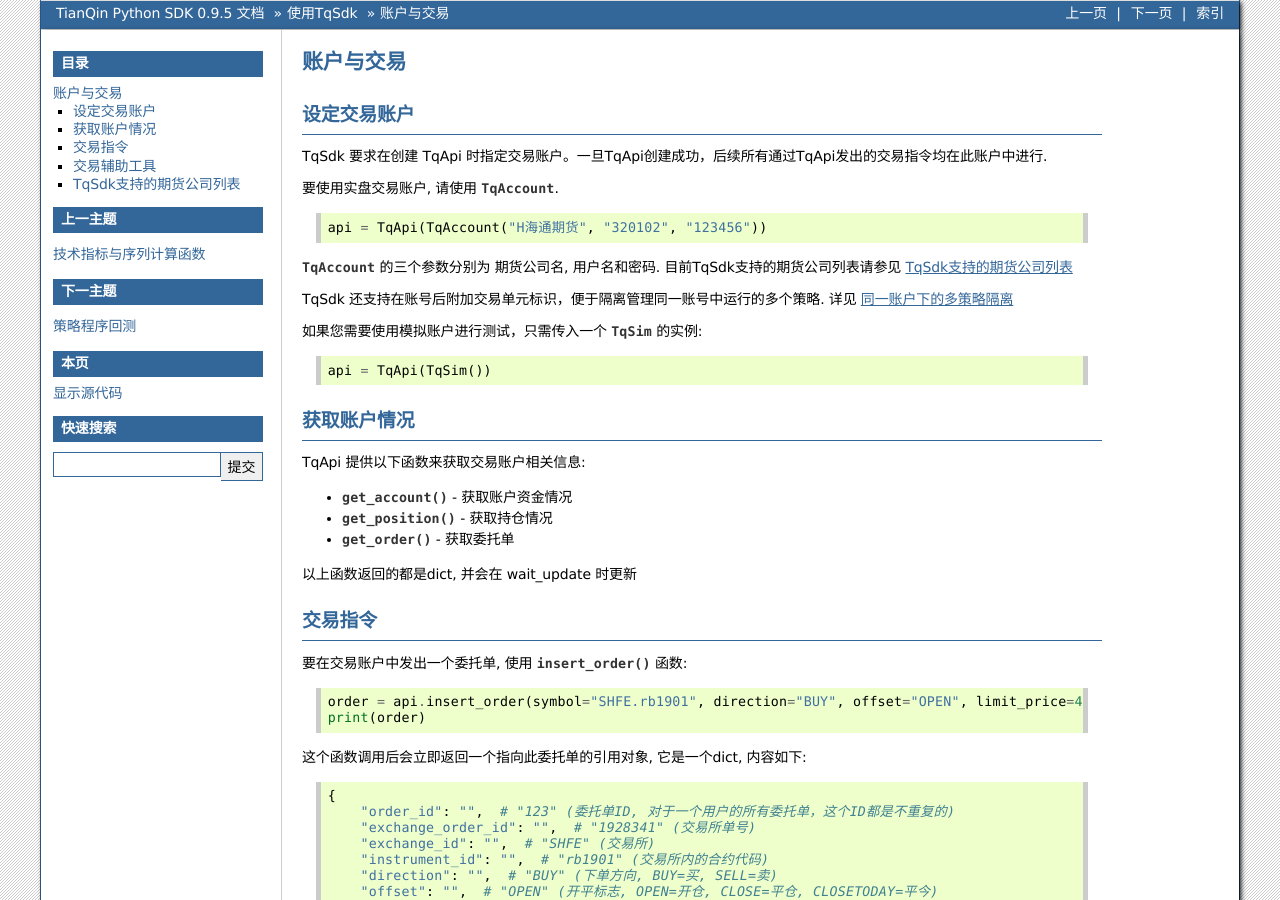
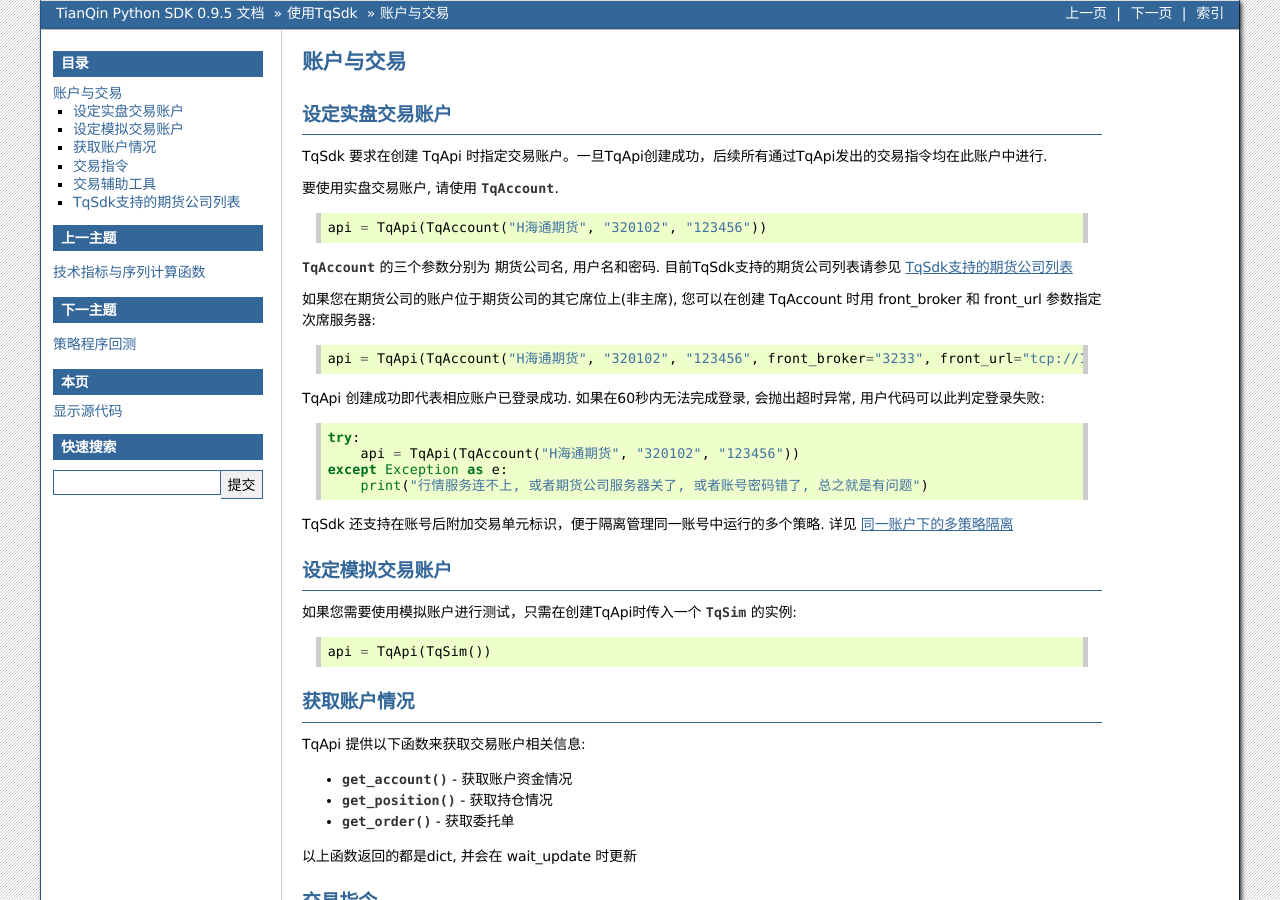
Before and after one commit to shinnytech/tqsdk-python, a Sphinx documentation site: the page built from doc/usage/trade.rst, in a window 1280 px wide and 900 px high. Built offline with Sphinx 7.4.7, drawn with Linux system fonts in a browser that asks for light colours; comment, search, counter and statistics services are not loaded.

Commit message:
完善文档

```diff
--- a/doc/quickstart.rst
+++ b/doc/quickstart.rst
@@ -195,6 +195,8 @@ klines是一个pandas.DataFrame对象. 跟 api.get_quote() 一样, api.get_kline
 
 目前支持的期货公司列表, 请见 :ref:`broker_list` .
 
+关于实盘交易的详细信息, 请见 :ref:`trade`
+
 
 更多内容
 -------------------------------------------------
--- a/doc/usage/trade.rst
+++ b/doc/usage/trade.rst
@@ -3,7 +3,7 @@
 账户与交易
 ====================================================
 
-设定交易账户
+设定实盘交易账户
 ----------------------------------------------------
 TqSdk 要求在创建 TqApi 时指定交易账户。一旦TqApi创建成功，后续所有通过TqApi发出的交易指令均在此账户中进行.
 
@@ -13,10 +13,23 @@ TqSdk 要求在创建 TqApi 时指定交易账户。一旦TqApi创建成功，
 
 :py:class:`~tqsdk.api.TqAccount` 的三个参数分别为 期货公司名, 用户名和密码. 目前TqSdk支持的期货公司列表请参见 :ref:`broker_list`
 
+如果您在期货公司的账户位于期货公司的其它席位上(非主席), 您可以在创建 TqAccount 时用 front_broker 和 front_url 参数指定次席服务器::
+
+    api = TqApi(TqAccount("H海通期货", "320102", "123456", front_broker="3233", front_url="tcp://132.31.128.201:41205"))
+
+TqApi 创建成功即代表相应账户已登录成功. 如果在60秒内无法完成登录, 会抛出超时异常, 用户代码可以此判定登录失败::
+
+    try:
+        api = TqApi(TqAccount("H海通期货", "320102", "123456"))
+    except Exception as e:
+        print("行情服务连不上, 或者期货公司服务器关了, 或者账号密码错了, 总之就是有问题")
+
 TqSdk 还支持在账号后附加交易单元标识，便于隔离管理同一账号中运行的多个策略. 详见 :ref:`sub_account`
 
 
-如果您需要使用模拟账户进行测试，只需传入一个 :py:class:`~tqsdk.sim.TqSim` 的实例::
+设定模拟交易账户
+----------------------------------------------------
+如果您需要使用模拟账户进行测试，只需在创建TqApi时传入一个 :py:class:`~tqsdk.sim.TqSim` 的实例::
 
     api = TqApi(TqSim())
 
```
Also changed, not shown: doc/version.rst (+11 -0 lines), 1 other file.
